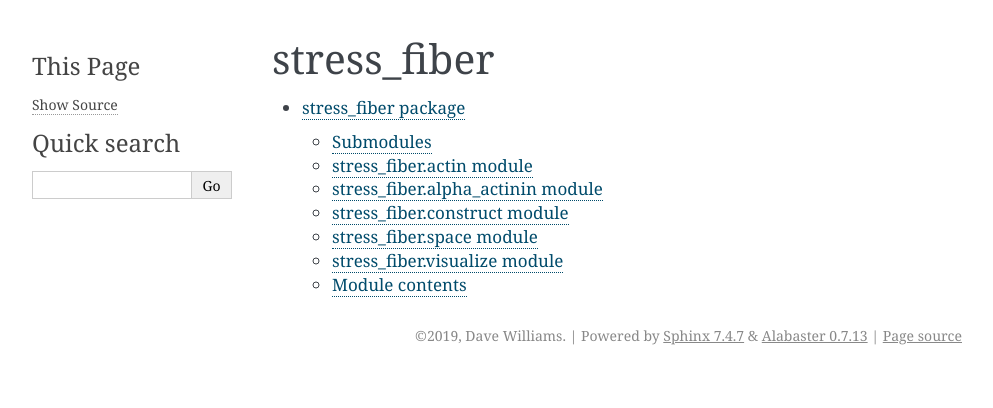
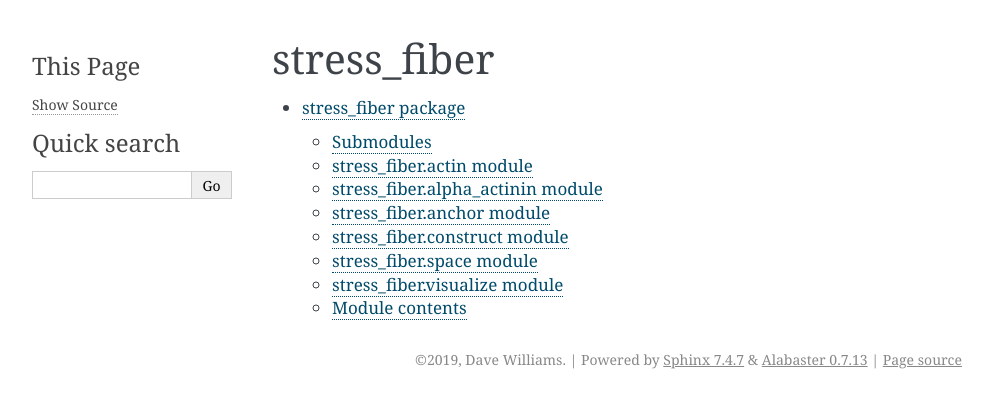
Before and after one commit to AllenCellModeling/flins, a Sphinx documentation site: the page built from docs/modules.rst, in a window 1280 px wide. Shown: the top 408 px of the page, without its empty margins (148-1141 px from the left). Built offline with Sphinx 7.4.7, drawn with Linux system fonts in a browser that asks for light colours.

```diff
--- a/docs/stress_fiber.rst
+++ b/docs/stress_fiber.rst
@@ -16,6 +16,14 @@ stress\_fiber.alpha\_actinin module
 -----------------------------------
 
 .. automodule:: stress_fiber.alpha_actinin
+    :members:
+    :undoc-members:
+    :show-inheritance:
+
+stress\_fiber.anchor module
+---------------------------
+
+.. automodule:: stress_fiber.anchor
     :members:
     :undoc-members:
     :show-inheritance:
```
